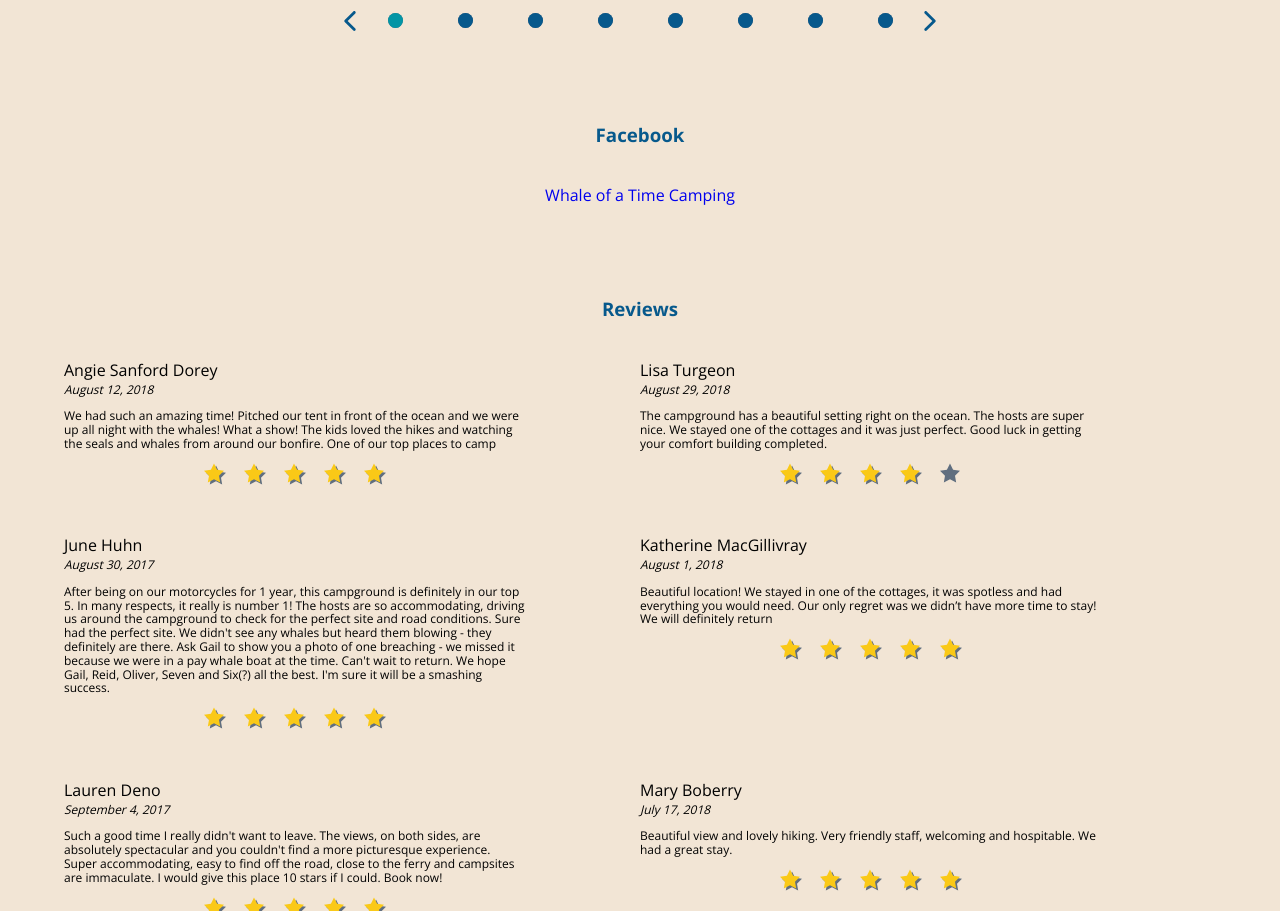
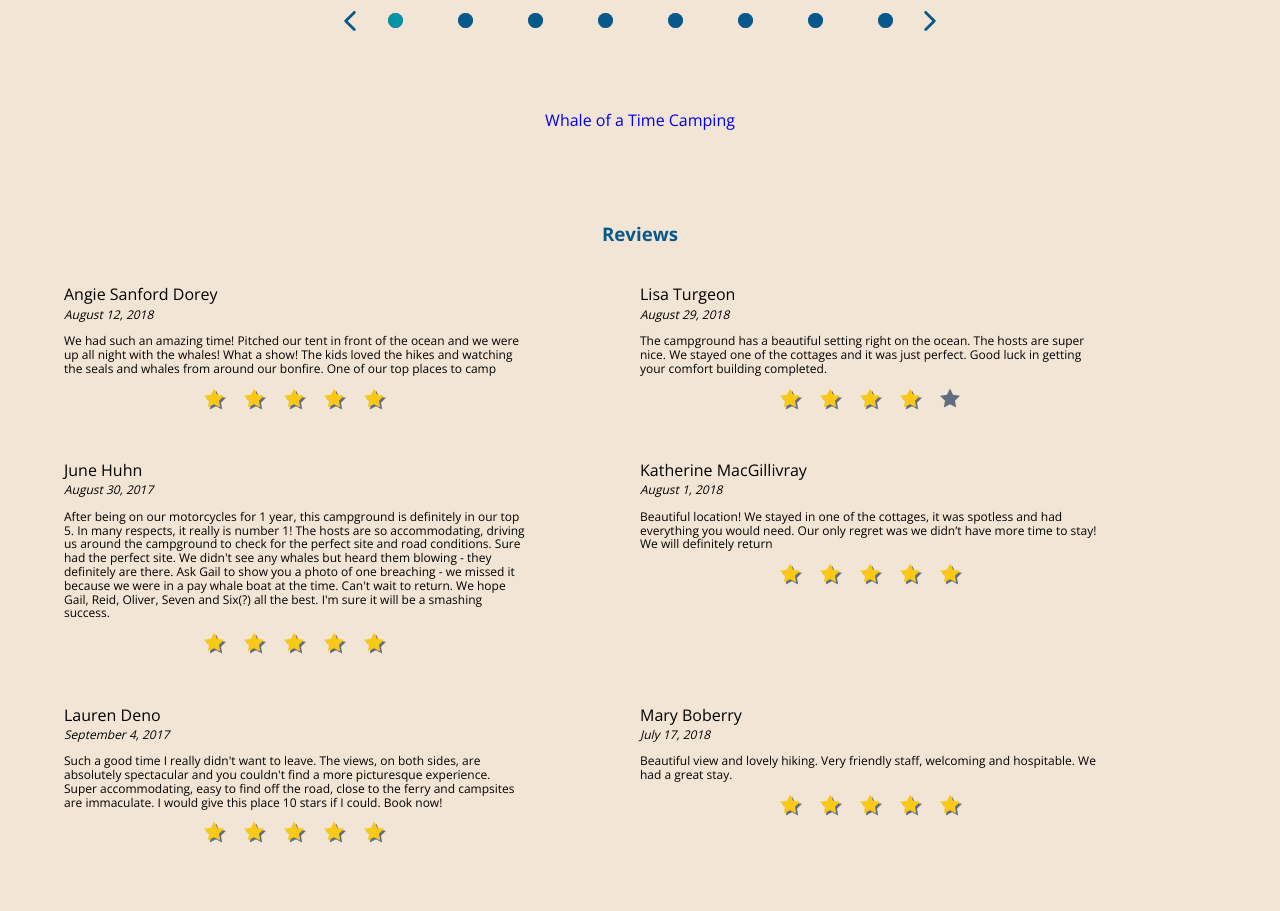
Before and after one commit to FDevonG/Whale-Of-A-Time, a plain HTML site: page index.html in a window 1280 px wide. Shown: the part 1394-2305 px from the top of the page. Drawn offline with nearby package versions, Linux system fonts and the light colour scheme.

Commit message:
facebook feed is changing size dynamically

```diff
--- a/css/_notes/dwsync.xml
+++ b/css/_notes/dwsync.xml
@@ -2,5 +2,5 @@
 <dwsync>
 <file name="styles.css" server="MacIntosh HD/Users/devongillis/OneDrive/Websites/Whale-of-a-Time-Camping" local="3639489671" remote="3639489671" Dst="-1" />
 <file name="styles.css" server="MacIntosh HD/Users/devongillis/OneDrive/Websites/Whale-of-a-Time-Camping/" local="3639812663" remote="3639812663" Dst="-1" />
-<file name="styles.css" server="MacIntosh HD/Users/devongillis/OneDrive/Websites/Whale-Of-A-Time" local="3639813921" remote="3639813921" Dst="-1" />
+<file name="styles.css" server="MacIntosh HD/Users/devongillis/OneDrive/Websites/Whale-Of-A-Time" local="3639814837" remote="3639814837" Dst="-1" />
 </dwsync>
--- a/index.html
+++ b/index.html
@@ -135,10 +135,7 @@
 					</div>
 
 					<div class="card facebook">
-						<div class="center-text">
-							<h3 class="section-heading">Facebook</h3>
-						</div>
-						<div class="fb-page" data-href="https://www.facebook.com/WhaleofaTimeCamping/" data-tabs="timeline" data-width="500" data-height="500" data-small-header="false" data-adapt-container-width="true" data-hide-cover="true" data-show-facepile="true">
+						<div class="fb-page" data-href="https://www.facebook.com/WhaleofaTimeCamping/" data-tabs="timeline" data-width="500" data-height="500" data-small-header="false" data-adapt-container-width="false" data-hide-cover="true" data-show-facepile="true">
 							<blockquote cite="https://www.facebook.com/WhaleofaTimeCamping/" class="fb-xfbml-parse-ignore">
 								<a href="https://www.facebook.com/WhaleofaTimeCamping/">Whale of a Time Camping</a>
 							</blockquote>
--- a/scss/components/_facebook-feed.scss
+++ b/scss/components/_facebook-feed.scss
@@ -6,7 +6,9 @@ FACEBOOK-FEED
 	@extend %text-center;
 }
 
-.fb-page {
-	width: 100%;
-	margin: em(40px) auto 0;
+.fb-page,
+.fb-page span,
+.fb-page span iframe[style] {
+    width: 100% !important;
+	max-width: em(500px);
 }
```
Also changed, not shown: css/styles.css, 1 other file.
